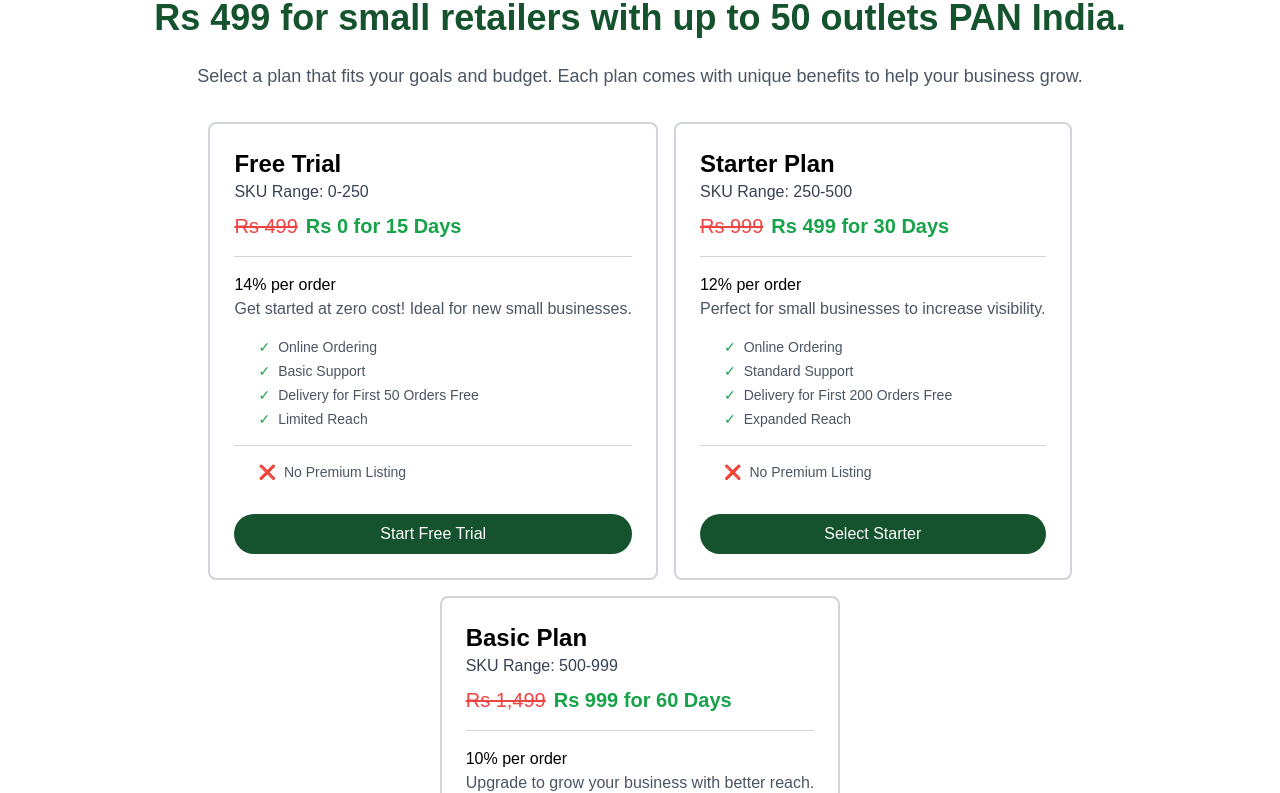
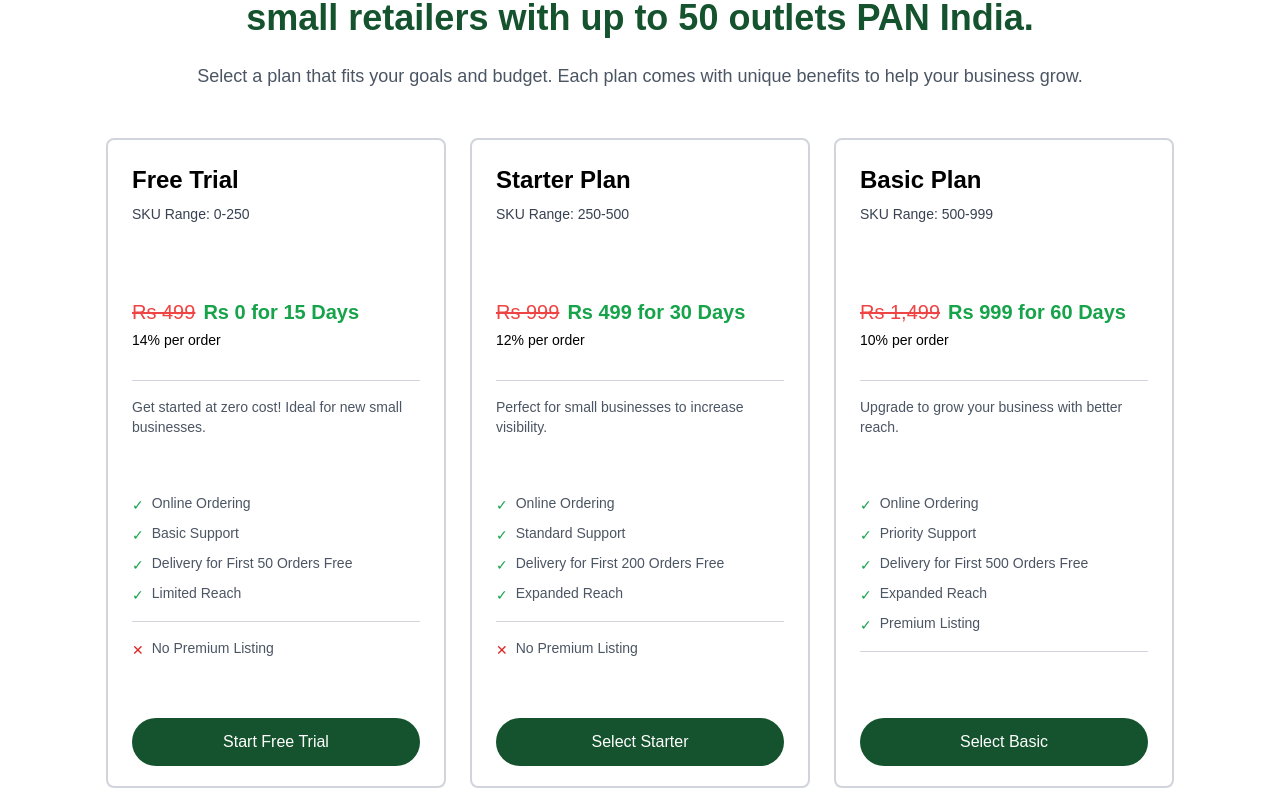
Before and after one commit to hritvikgupta/quickcommerce, a Next.js app: page /business in a window 1280 px wide. Shown: the part 2347-3140 px from the top of the page. Built offline with nearby package versions, Linux system fonts and the light colour scheme.

Commit message:
update-marketplace

```diff
--- a/src/app/business/page.js
+++ b/src/app/business/page.js
@@ -981,64 +981,81 @@ const PricingPlanCard = ({ title, price, originalPrice, commission, description,
   const handleClick = (e) => {
     e.preventDefault();
     onSelect();
-    scrollToSignup(); // Call scrollToSignup when button is clicked
+    scrollToSignup();
   };
 
   return (
     <div
-      className={`border-2 rounded-lg p-6 flex flex-col space-y-4 transition-transform transform hover:scale-105 hover:shadow-lg ${
+      className={`w-full md:w-[340px] border-2 rounded-lg p-4 md:p-6 flex flex-col transition-transform transform hover:scale-105 hover:shadow-lg ${
         selected ? 'border-green-600 bg-white' : 'border-gray-300 bg-white'
-      } min-h-[450px]`}
+      } min-h-[500px] md:min-h-[650px]`} // Reduced height for mobile
     >
-      <div className="flex-grow">
-        <h2 className="text-2xl font-bold text-black">{title}</h2>
-
-        <p className="text-md text-gray-700 font-medium mb-2">SKU Range: {skuRange}</p>
-
-        <div className="flex items-center space-x-2 mb-4">
-          {originalPrice && <p className="text-xl text-red-500 line-through">{originalPrice}</p>}
-          <p className="text-xl text-green-600 font-semibold">{price}</p>
+      {/* Header Section */}
+      <div className="h-[90px] md:h-[120px]">
+        <h2 className="text-xl md:text-2xl font-bold text-black mb-2">{title}</h2>
+        <p className="text-sm md:text-md text-gray-700 font-medium">SKU Range: {skuRange}</p>
       </div>
 
-        <hr className="border-gray-300 my-4" />
+      {/* Pricing Section */}
+      <div className="h-[60px] md:h-[80px] flex flex-col justify-center">
+        <div className="flex items-center gap-2 mb-1">
+          {originalPrice && <p className="text-lg md:text-xl text-red-500 line-through">{originalPrice}</p>}
+          <p className="text-lg md:text-xl text-green-600 font-semibold">{price}</p>
+        </div>
+        <p className="text-sm md:text-md font-medium text-black">{commission}</p>
+      </div>
 
-        <p className="text-md font-medium text-black">{commission}</p>
-        <p className="text-md text-gray-600 mb-4">{description}</p>
+      <hr className="border-gray-300 my-3 md:my-4" />
 
-        <ul className="list-none ml-6 text-gray-600 space-y-1 mb-4">
+      {/* Description Section */}
+      <div className="h-[60px] md:h-[80px]">
+        <p className="text-sm md:text-md text-gray-600">{description}</p>
+      </div>
+
+      {/* Features Section */}
+      <div className="flex-grow overflow-auto py-3 md:py-4">
+        <div className="space-y-3 md:space-y-4">
+          {/* Included Features */}
+          <ul className="list-none space-y-1.5 md:space-y-2">
             {features.map((feature, index) =>
               feature.included ? (
-              <li key={index} className="flex items-center text-sm">
-                <span className="text-green-600 mr-2">&#10003;</span>
-                {feature.name}
+                <li key={index} className="flex items-start text-xs md:text-sm">
+                  <span className="text-green-600 mr-2 mt-0.5">✓</span>
+                  <span className="text-gray-600">{feature.name}</span>
                 </li>
               ) : null
             )}
           </ul>
 
-        <hr className="border-gray-300 my-4" />
+          <hr className="border-gray-300" />
 
-        <ul className="list-none ml-6 text-gray-600 space-y-1 mb-4">
+          {/* Not Included Features */}
+          <ul className="list-none space-y-1.5 md:space-y-2">
             {features.map((feature, index) =>
               !feature.included ? (
-              <li key={index} className="flex items-center text-sm">
-                <span className="text-red-600 mr-2">&#10060;</span>
-                {feature.name}
+                <li key={index} className="flex items-start text-xs md:text-sm">
+                  <span className="text-red-600 mr-2 mt-0.5">✕</span>
+                  <span className="text-gray-600">{feature.name}</span>
                 </li>
               ) : null
             )}
           </ul>
         </div>
+      </div>
 
+      {/* Button Section */}
+      <div className="h-[50px] md:h-[60px] pt-3 md:pt-4">
         <Button
-        className="bg-green-900 mt-auto w-full hover:bg-green-700 rounded-full text-white"
+          className="w-full bg-green-900 hover:bg-green-700 rounded-full text-white py-2 md:py-3"
           onClick={handleClick}
         >
-        {buttonText}
+          <span className="text-sm md:text-base">{buttonText}</span>
         </Button>
+      </div>
     </div>
   );
 };
+
 
 const PricingSection = ({ pricingRef, scrollToSignup }) => {
   const [selectedPlan, setSelectedPlan] = useState(null);
@@ -1103,41 +1120,34 @@ const PricingSection = ({ pricingRef, scrollToSignup }) => {
 
 
   return (
-    <section ref={pricingRef} className="py-12 px-4 md:px-6 bg-white lg:px-8">
-      <div className="max-w-screen-lg mx-auto">
+    <section ref={pricingRef} className="py-8 md:py-12 px-4 md:px-6 bg-white lg:px-8">
+      <div className="max-w-7xl mx-auto">
         <div className="flex justify-end mb-4">
           <Link
             href="/pricing"
-            className="text-green-900 text-bold hover:text-green-800 flex items-center"
+            className="text-green-900 text-bold hover:text-green-800 flex items-center text-sm md:text-base"
           >
             See more pricing
             <ArrowRight className="ml-1 h-4 w-4" />
           </Link>
         </div>
 
-        <h2 className="text-4xl font-bold mb-6 text-center text-green-900">
+        <h2 className="text-2xl md:text-4xl font-bold mb-4 md:mb-6 text-center text-green-900">
           Platform fee starts at Rs 0 for first-time retail partners, then Rs 499 for small retailers with up to 50 outlets PAN India.
         </h2>
 
-        <p className="text-lg text-gray-600 mb-8 text-center">
+        <p className="text-base md:text-lg text-gray-600 mb-8 md:mb-12 text-center">
           Select a plan that fits your goals and budget. Each plan comes with unique benefits to help your business grow.
         </p>
 
-        <div className="flex flex-wrap justify-center gap-4">
+        <div className="flex flex-wrap justify-center items-stretch gap-4 md:gap-6">
           {plans.map((plan, index) => (
             <PricingPlanCard
               key={index}
-              title={plan.title}
-              originalPrice={plan.originalPrice}
-              price={plan.price}
-              commission={plan.commission}
-              description={plan.description}
-              features={plan.features}
-              buttonText={plan.buttonText}
+              {...plan}
               onSelect={() => handlePlanSelect(plan.plan)}
               selected={selectedPlan === plan.plan}
-              skuRange={plan.skuRange}
-              scrollToSignup={scrollToSignup} // Pass scrollToSignup function to card
+              scrollToSignup={scrollToSignup}
             />
           ))}
         </div>
```
Lines whose indentation alone changed are shown as unchanged.
